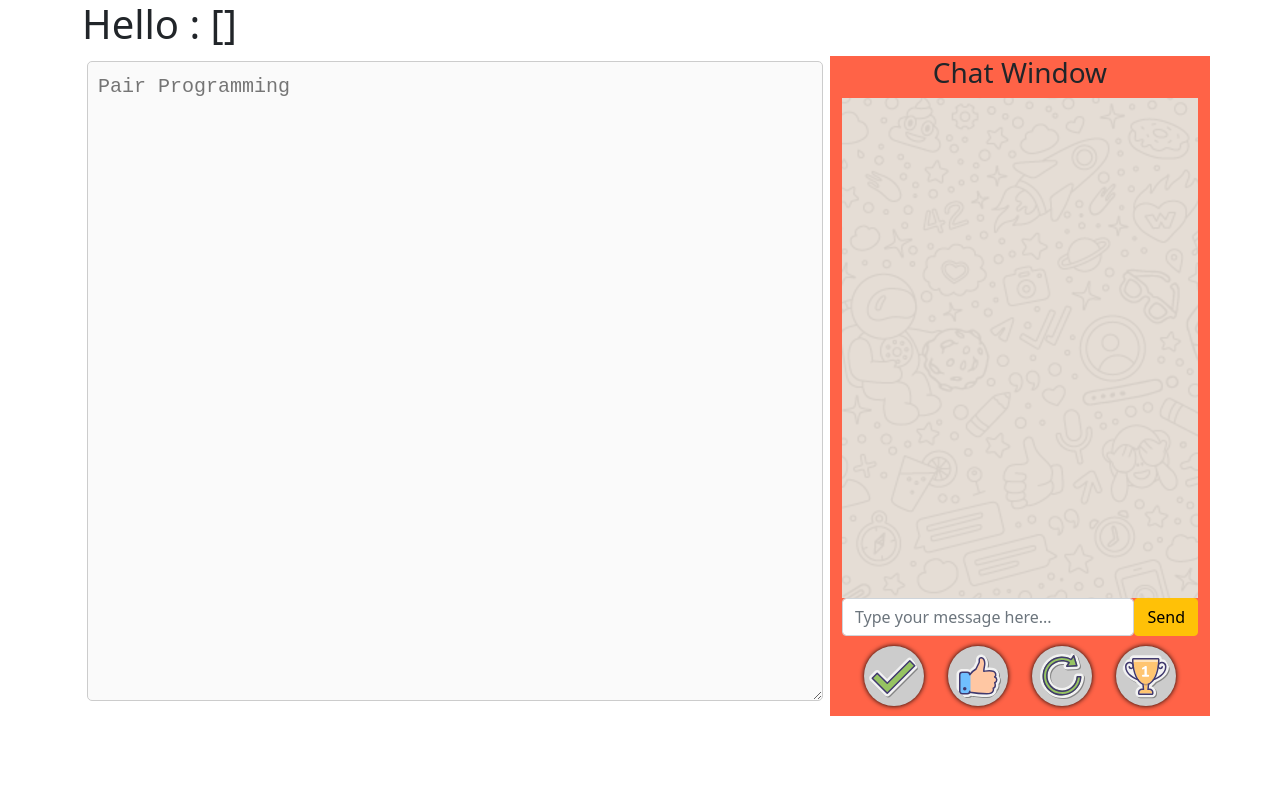
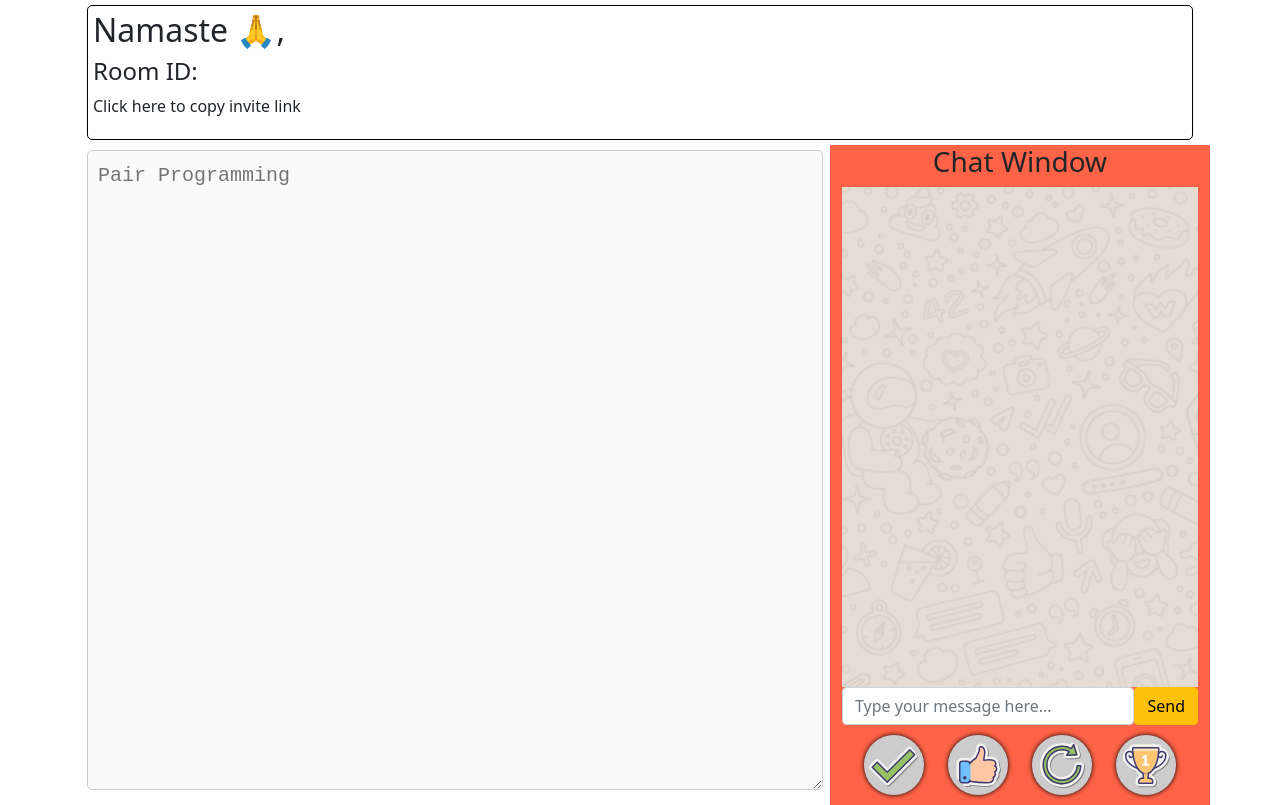
Before and after one commit to surajshende247/bracket-share, a React (Create React App) app in the folder client/: page /pairprogramming in a window 1280 px wide. Built offline with nearby package versions, Linux system fonts and the light colour scheme; no server answers.

Commit message:
add: meeting-info section and joining link copy

```diff
--- a/client/src/views/Home/Home.js
+++ b/client/src/views/Home/Home.js
@@ -15,6 +15,12 @@ function Home() {
     });
 
     const joinRoom = (e) =>{
+        localStorage.setItem("userName",roomData.userName);
+        localStorage.setItem("roomCode",roomData.roomCode);
+        navigate('/pairprogramming');
+    }
+
+    const createRoom = (e) =>{
         localStorage.setItem("userName",roomData.userName);
         localStorage.setItem("roomCode",roomData.roomCode);
         navigate('/pairprogramming');
@@ -49,9 +55,9 @@ function Home() {
                     <div className="card-room-entry">
                         <h2 className="text-center">Create Room</h2>
                         <img src={imgBoy} className="img-fluid mx-auto d-block img-room-entry"/>
-                        <form>
-                            <input className="form-control mt-5" type="text" placeholder="Your Name" />
-                            <button type="button" className="btn btn-warning w-100 mt-3">Create Room</button>
+                        <form onSubmit={createRoom}>
+                            <input className="form-control mt-5" type="text" placeholder="Your Name" required/>
+                            <button type="submit" className="btn btn-warning w-100 mt-3">Create Room</button>
                         </form>
                     </div>
 
--- a/client/src/views/PairProgramming/PairProgramming.css
+++ b/client/src/views/PairProgramming/PairProgramming.css
@@ -9,6 +9,17 @@
     background-color: #fafafa;
     margin:5px;
 }
+
+.meeting-info{
+    padding:5px;
+    border: 1px solid rgb(0, 0, 0);
+    margin: 5px;
+    padding: 5px;
+    border-radius: 5px;
+}
+
+
+
 .chat-window{
     background-color: tomato;
 }
--- a/client/src/views/PairProgramming/PairProgramming.js
+++ b/client/src/views/PairProgramming/PairProgramming.js
@@ -43,6 +43,11 @@ function PairProgramming() {
         setMessage('');
     }
 
+    const copyInviteLink = (e) => {
+        e.preventDefault();
+        navigator.clipboard.writeText(`Hey...! Join me on Pair Programming. I am waiting for you. bracketshare.roadtocode.org  Room ID: ${roomId}`);
+    }
+
 
     useEffect(() => {
         socket.on('code-snippet', (payload) => {
@@ -81,7 +86,12 @@ function PairProgramming() {
 
     return (
         <div className="container">
-            <h1>Hello {userName}: [{roomId}]</h1>
+            <div className="meeting-info">
+                <h2>Namaste 🙏,  {userName}</h2>
+                <h4>Room ID: {roomId}</h4>
+                <p onClick={copyInviteLink}>Click here to copy invite link</p>
+
+            </div>
 
             <div className="row">
                 <div className="col-md-8">
```
Also changed, not shown: client/src/assets/img/icons/ico-copy.svg (added).
